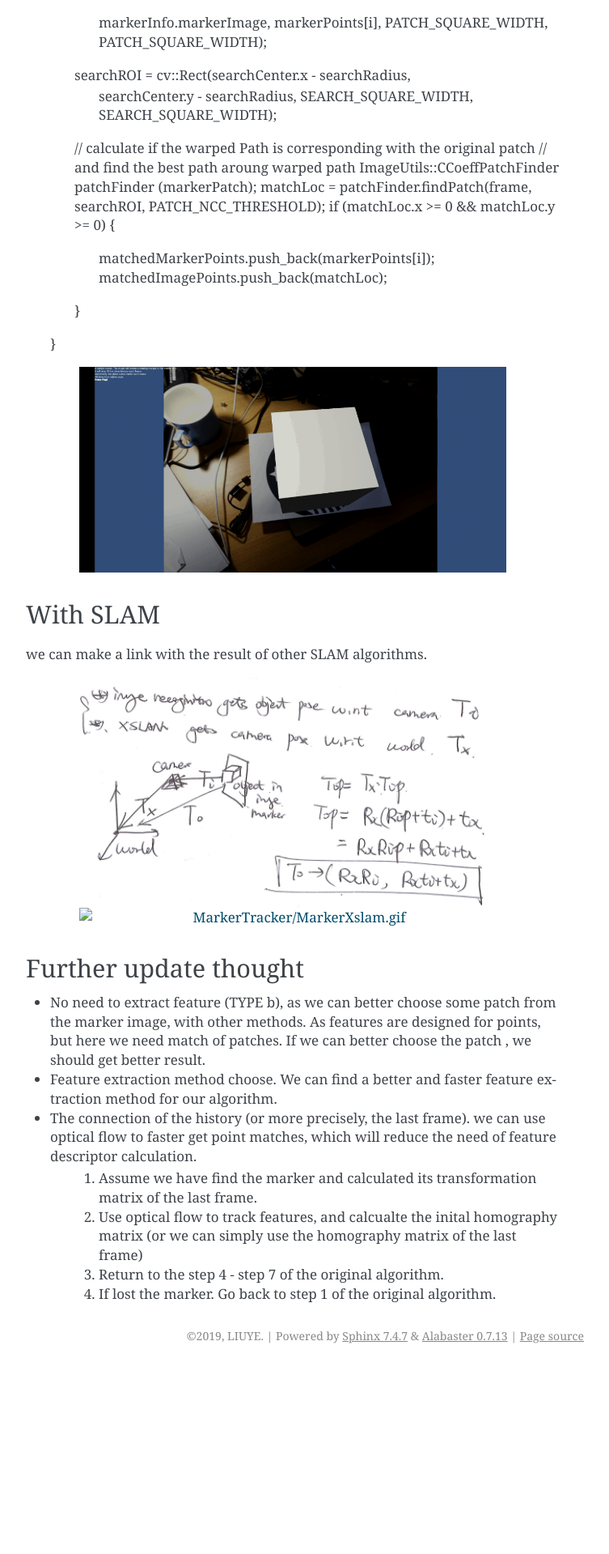
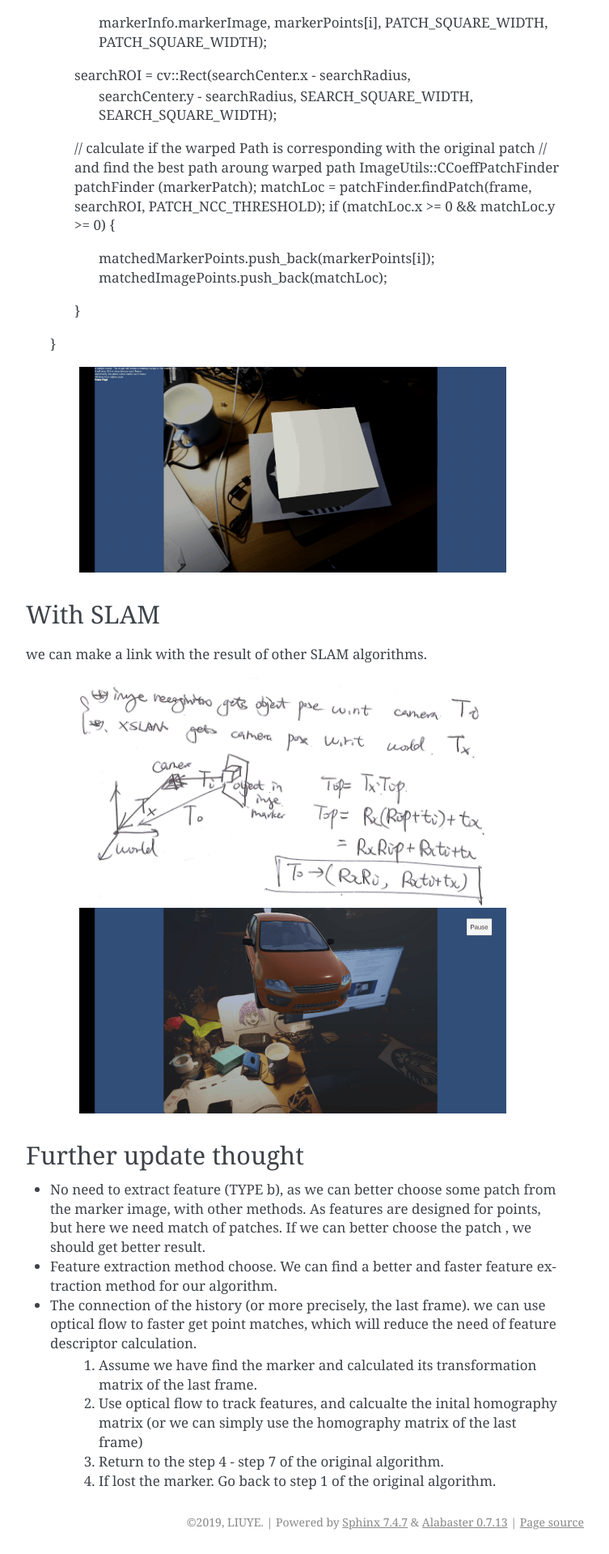
Before and after one commit to gggliuye/VIO, a Sphinx documentation site: the page built from docs/MarkerTracker/MarkerTracker.rst, in a window 1280 px wide. Shown: the part 3268-5187 px from the top of the page at 81% size, without its empty margins (388-1141 px from the left). Built offline with Sphinx 7.4.7, drawn with Linux system fonts in a browser that asks for light colours; before the commit the page ends 4957 px from its top, so only the background shows below that.

Commit message:
Update MarkerTracker.rst

```diff
--- a/docs/MarkerTracker/MarkerTracker.rst
+++ b/docs/MarkerTracker/MarkerTracker.rst
@@ -154,7 +154,7 @@ we can make a link with the result of other SLAM algorithms.
     :width: 80%
     :align: center
 
-.. image:: MarkerXslam.gif
+.. image:: markerXslam.gif
     :width: 80%
     :align: center
 
```
